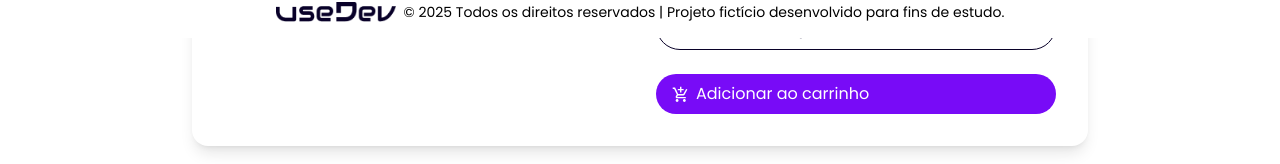
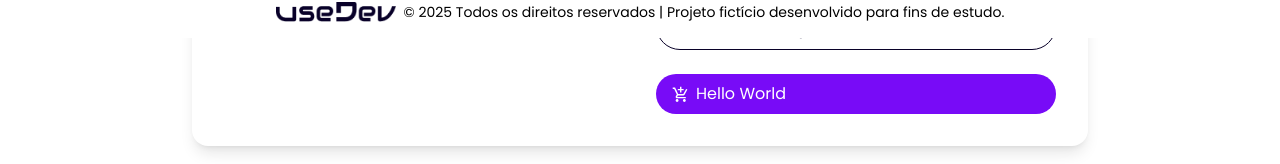
Before and after one commit to cicatrizdev/react-use-dev, a React (Vite) app: page /product/1 in a window 1280 px wide. Shown: the part 762-926 px from the top of the page. Built offline with nearby package versions, Linux system fonts and the light colour scheme; data requests are answered from the project's data file.

Commit message:
commit aula 3.1

```diff
--- a/src/components/Button/Button.tsx
+++ b/src/components/Button/Button.tsx
@@ -2,7 +2,7 @@ import type { ButtonHTMLAttributes } from 'react';
 import CartIcon from '../../assets/add-cart.svg';
 
 interface ButtonProps extends ButtonHTMLAttributes<HTMLButtonElement> {
-	children: React.ReactNode;
+	children?: React.ReactNode;
 	variant?: 'primary' | 'secondary' | 'add-to-cart';
 }
 
@@ -18,7 +18,7 @@ const Button = ({ children, variant = 'primary', ...props }: ButtonProps) => {
 			className={`${styles[variant]} px-4 py-2 rounded-4xl flex items-center gap-2`}
 		>
 			{variant === 'add-to-cart' && <img src={CartIcon} alt='add-to-cart' className='w-4 h-4' />}
-			{children}
+			{children ?? props.content}
 		</button>
 	);
 };
--- a/src/screens/Product/index.tsx
+++ b/src/screens/Product/index.tsx
@@ -135,9 +135,8 @@ export default function Product() {
 							variant='add-to-cart'
 							onClick={handleAddToCart}
 							className='w-full py-4 text-lg font-semibold mt-4'
-						>
-							Adicionar ao carrinho
-						</Button>
+							content='Hello World'
+						/>
 					</div>
 				</div>
 			</div>
```
